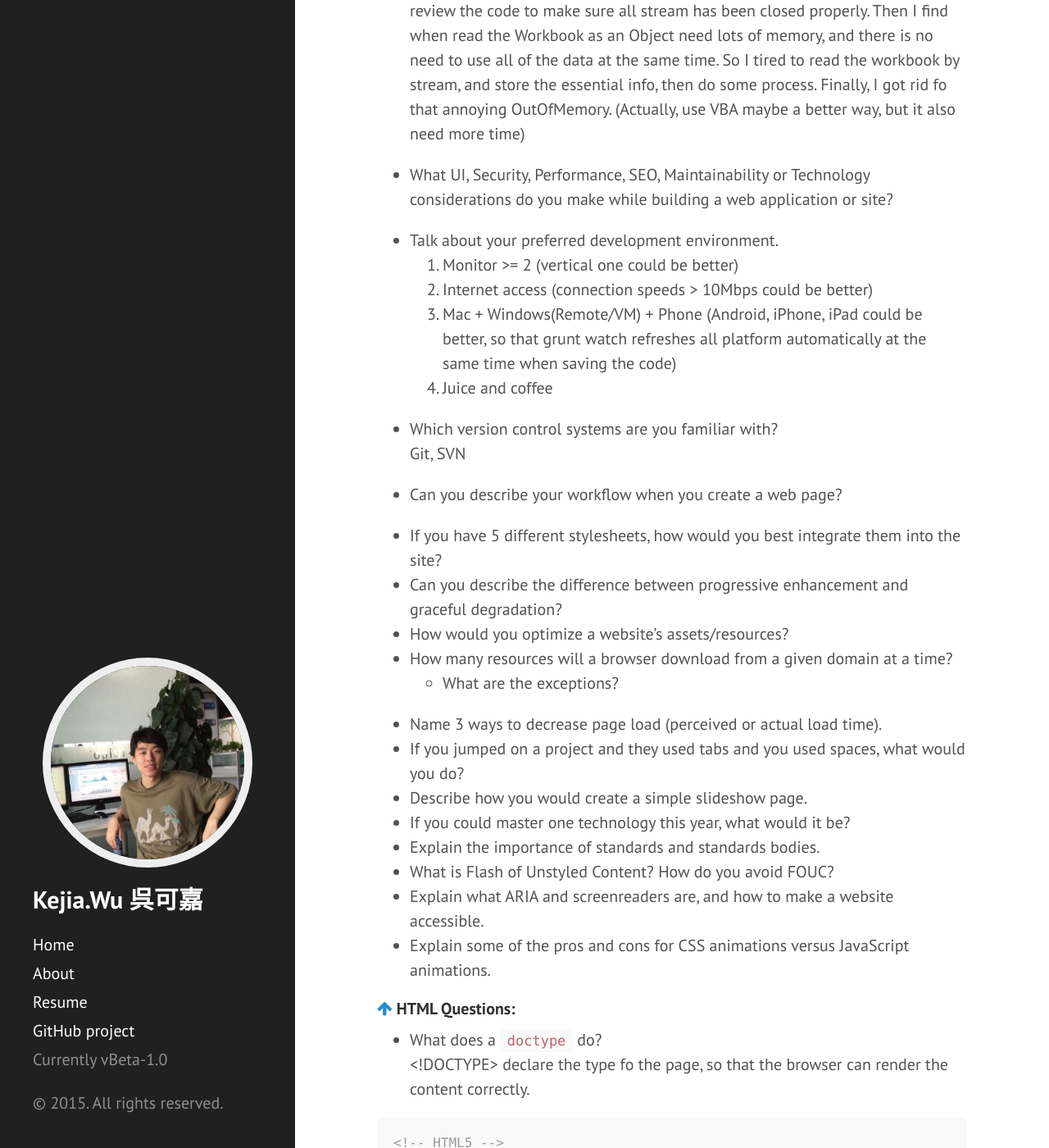
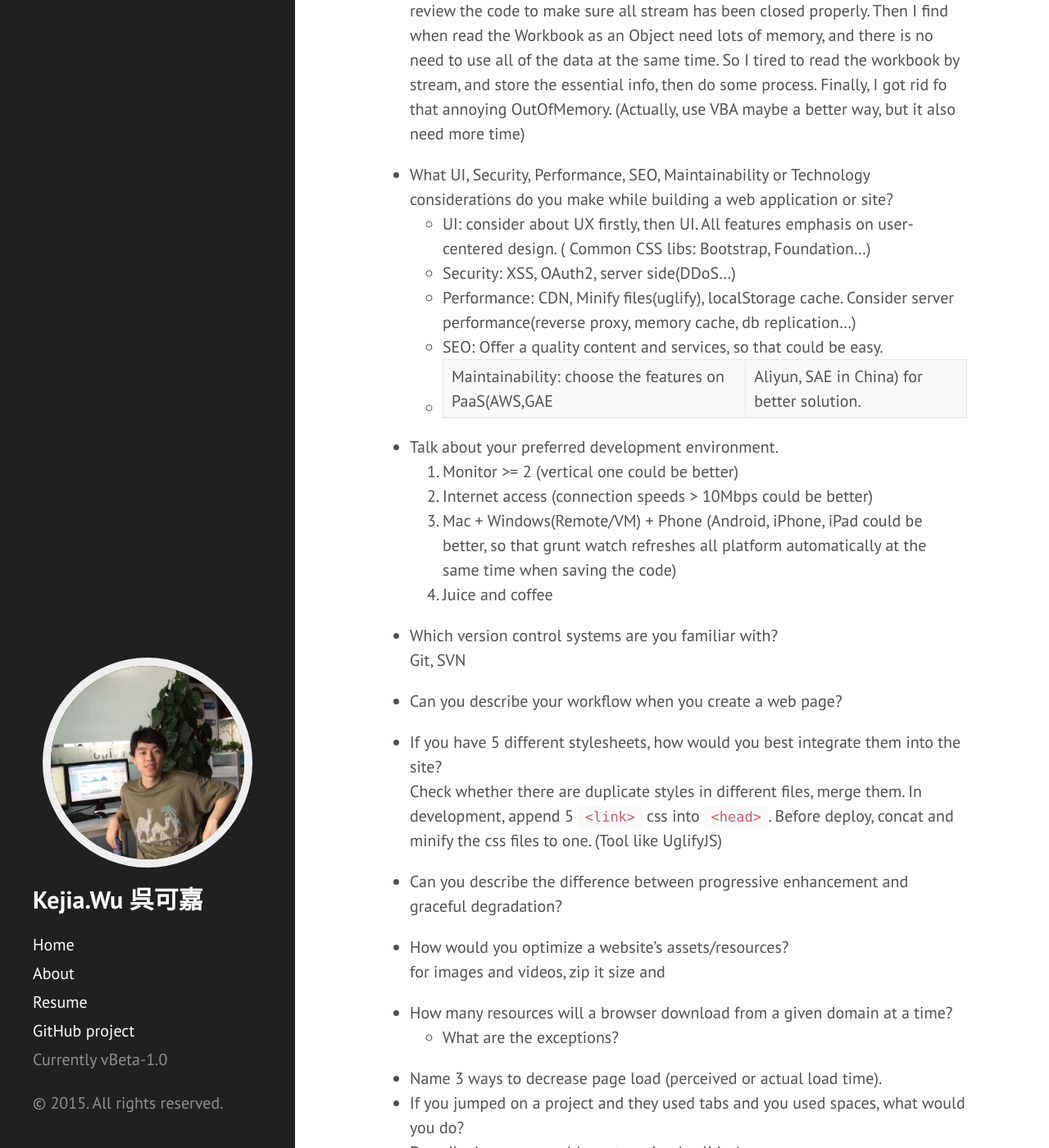
Before and after one commit to kaka-go/kaka-go.github.io, a Jekyll site: the page built from _posts/2015-05-10-front-end-developer-interview.md, in a window 1280 px wide and 1400 px high, scrolled down 951 px. Shown: the whole window at 82% size. Built offline with Jekyll 4.4.1, drawn with Linux system fonts in a browser that asks for light colours; Markdown is read by kramdown in place of the engine named in the settings.

Commit message:
answer questions, extension marddown fixed

````diff
--- a/_config.yml
+++ b/_config.yml
@@ -2,7 +2,7 @@
 markdown:         redcarpet
 highlighter:      pygments
 redcarpet:
-  extensions: ["smart", "tables", "no_intra_emphasis", "fenced_code_blocks", "autolink", "strikethrough", "superscript", "with_toc_data"]
+  extensions: ["tables", "no_intra_emphasis", "fenced_code_blocks", "autolink", "strikethrough", "superscript", "with_toc_data"]
 
 # Permalinks
 permalink:        pretty
--- a/_posts/2015-05-10-front-end-developer-interview.md
+++ b/_posts/2015-05-10-front-end-developer-interview.md
@@ -4,6 +4,7 @@ comments: false
 title: Front-end Developer Interview Questions
 brief: my answers for <a href="http://h5bp.github.io/Front-end-Developer-Interview-Questions/">Front-end Developer Interview Questions</a>
 ---
+content:
 [View the Project on Github](http://h5bp.github.io/Front-end-Developer-Interview-Questions/)
 
 A list of helpful front-end related questions, just test myself
@@ -31,11 +32,12 @@ Make ideas come true. It just works.
 * What is a recent technical challenge you experienced and how did you solve it?<br>
 When using POI to process large Excel files, tomcat server dies with OutOfMemory Exception. I used VisualVM to detect whether there is memory leak, run the server and process some small files repeatly for several hours, and review the code to make sure all stream has been closed properly. Then I find when read the Workbook as an Object need lots of memory, and there is no need to use all of the data at the same time. So I tired to read the workbook by stream, and store the essential info, then do some process. Finally, I got rid fo that annoying OutOfMemory. (Actually, use VBA maybe a better way, but it also need more time)
 
-<!---
-- Improve the performance of SMS HTTP API by pushing to request into the redis list(as queue), so that it's possible to add more server to pull the request and do process.
--->
-
-* What UI, Security, Performance, SEO, Maintainability or Technology considerations do you make while building a web application or site?
+* What UI, Security, Performance, SEO, Maintainability or Technology considerations do you make while building a web application or site?<br>
+  - UI: consider about UX firstly, then UI. All features emphasis on user-centered design. ( Common CSS libs: Bootstrap, Foundation...)
+  - Security: XSS, OAuth2, server side(DDoS...)
+  - Performance: CDN, Minify files(uglify), localStorage cache. Consider server performance(reverse proxy, memory cache, db replication...)
+  - SEO: Offer a quality content and services, so that could be easy.
+  - Maintainability: choose the features on PaaS(AWS,GAE | Aliyun, SAE in China) for better solution.
 
 * Talk about your preferred development environment.
   1. Monitor >= 2 (vertical one could be better)
@@ -48,9 +50,16 @@ Git, SVN
 
 * Can you describe your workflow when you create a web page?
 
-* If you have 5 different stylesheets, how would you best integrate them into the site?
+* If you have 5 different stylesheets, how would you best integrate them into the site?<br>
+Check whether there are duplicate styles in different files, merge them.
+In development, append 5 ```<link>``` css into ```<head>```.
+Before deploy, concat and minify the css files to one. (Tool like UglifyJS)
+
 * Can you describe the difference between progressive enhancement and graceful degradation?
-* How would you optimize a website's assets/resources?
+
+* How would you optimize a website's assets/resources?<br>
+for images and videos, zip it size and
+
 * How many resources will a browser download from a given domain at a time?
   * What are the exceptions?
 * Name 3 ways to decrease page load (perceived or actual load time).
````
Also changed, not shown: 8 other files.
